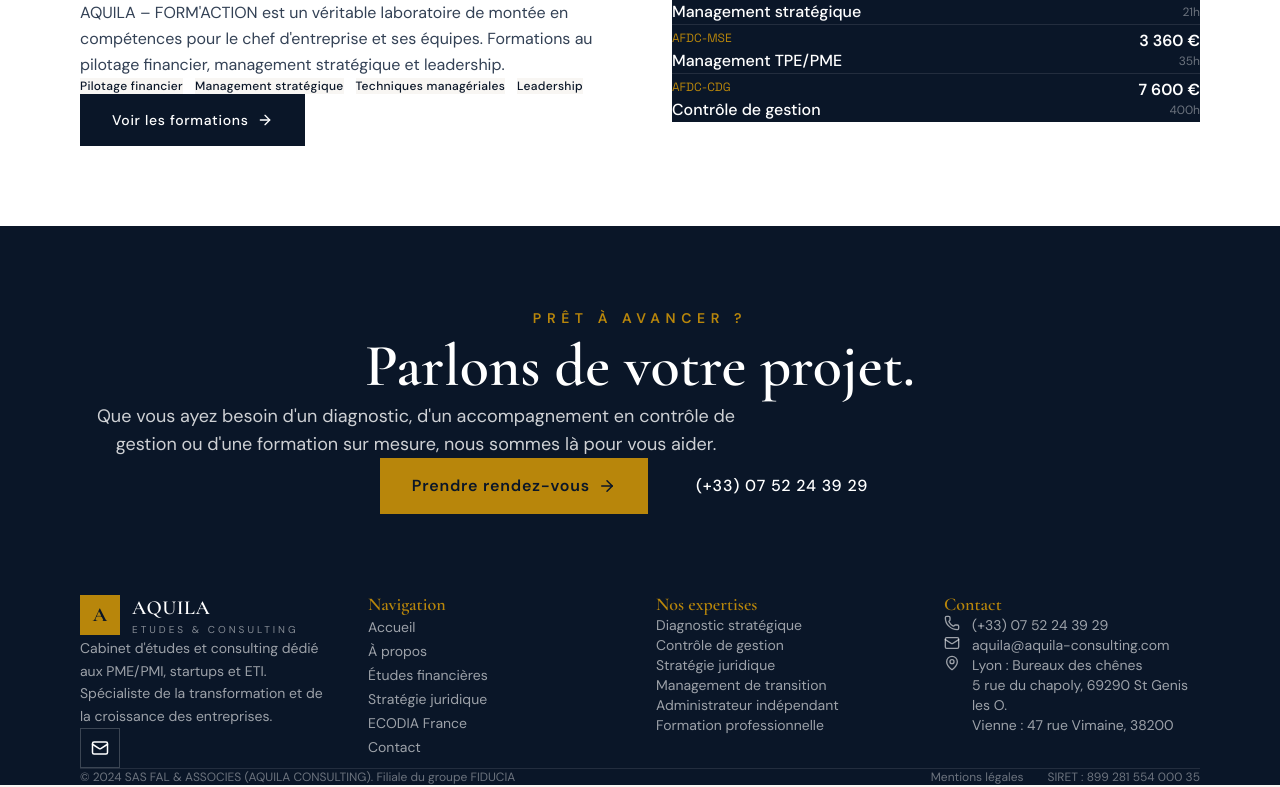
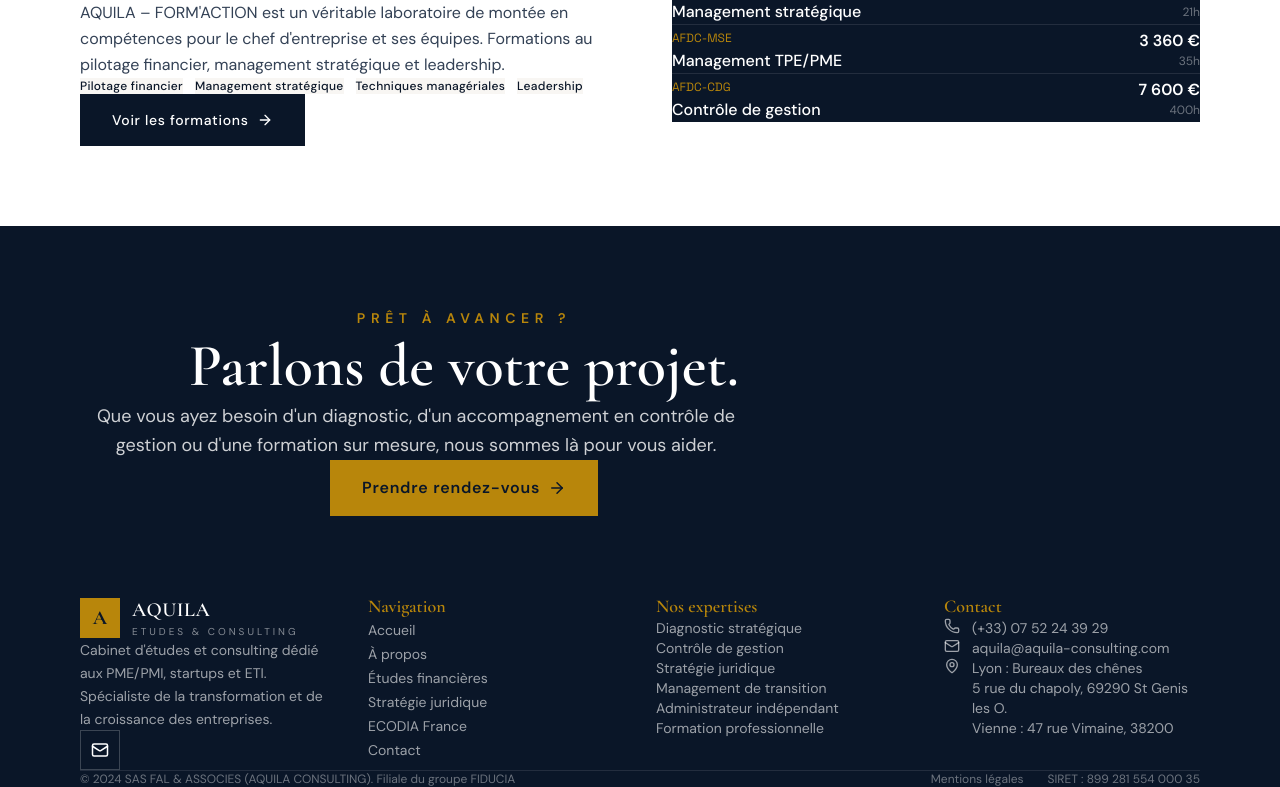
Before and after one commit to RegisAmon/aquila-redesign, a Next.js app: page / in a window 1280 px wide. Shown: the part 3024-3811 px from the top of the page. Built offline with nearby package versions, Linux system fonts and the light colour scheme.

Commit message:
fix: CTA section - wrap content in centered max-w-3xl, fix spacing (mb-10, mb-14) and remove duplicate tel button

```diff
--- a/src/app/(pages)/page.tsx
+++ b/src/app/(pages)/page.tsx
@@ -478,19 +478,20 @@
           </div>
 
           <motion.div
-            className="container-custom relative z-10 text-center"
+            className="container-custom relative z-10"
             initial="hidden"
             whileInView="visible"
             viewport={{ once: true, margin: '-100px' }}
             variants={stagger}
           >
+            <div className="max-w-3xl mx-auto text-center">
               <motion.span variants={fadeUp} className="text-[#B8860B] text-sm uppercase tracking-[0.4em] font-semibold">
                 Prêt à avancer ?
               </motion.span>
-            <motion.h2 variants={fadeUp} className="font-heading text-4xl md:text-6xl font-semibold text-white mt-8 mb-8">
+              <motion.h2 variants={fadeUp} className="font-heading text-4xl md:text-6xl font-semibold text-white mt-8 mb-10">
                 Parlons de votre projet.
               </motion.h2>
-            <motion.p variants={fadeUp} className="text-white/80 text-lg max-w-2xl mx-auto mb-14">
+              <motion.p variants={fadeUp} className="text-white/80 text-lg max-w-2xl mx-auto mb-14 leading-relaxed">
                 Que vous ayez besoin d'un diagnostic, d'un accompagnement en contrôle de gestion
                 ou d'une formation sur mesure, nous sommes là pour vous aider.
               </motion.p>
@@ -499,10 +500,8 @@
                   Prendre rendez-vous
                   <ArrowRight size={18} />
                 </Link>
-              <a href="tel:+33752243929" className="btn-primary text-base">
-                (+33) 07 52 24 39 29
-              </a>
               </motion.div>
+            </div>
           </motion.div>
         </section>
       </main>
```
Lines whose indentation alone changed are shown as unchanged.
